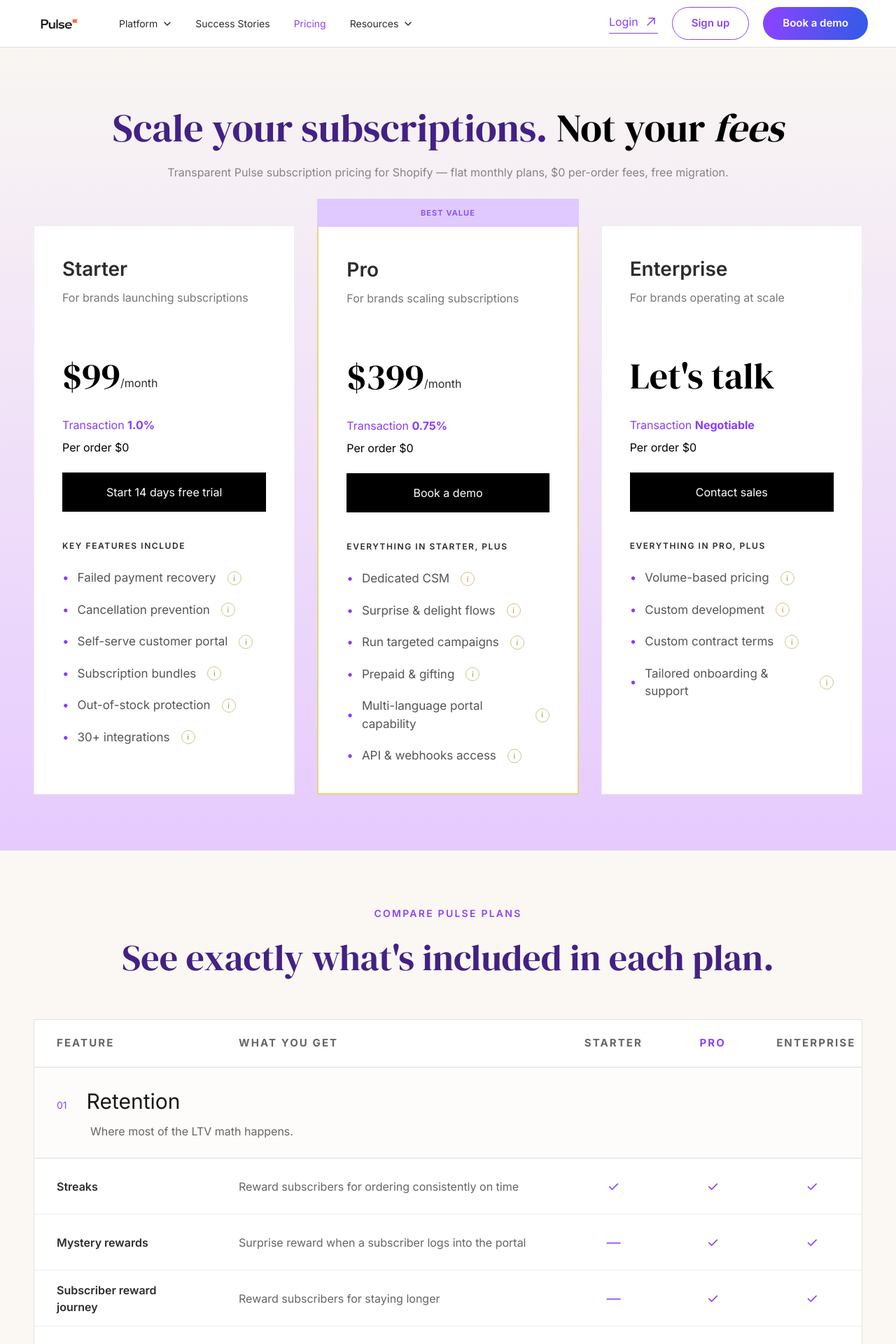
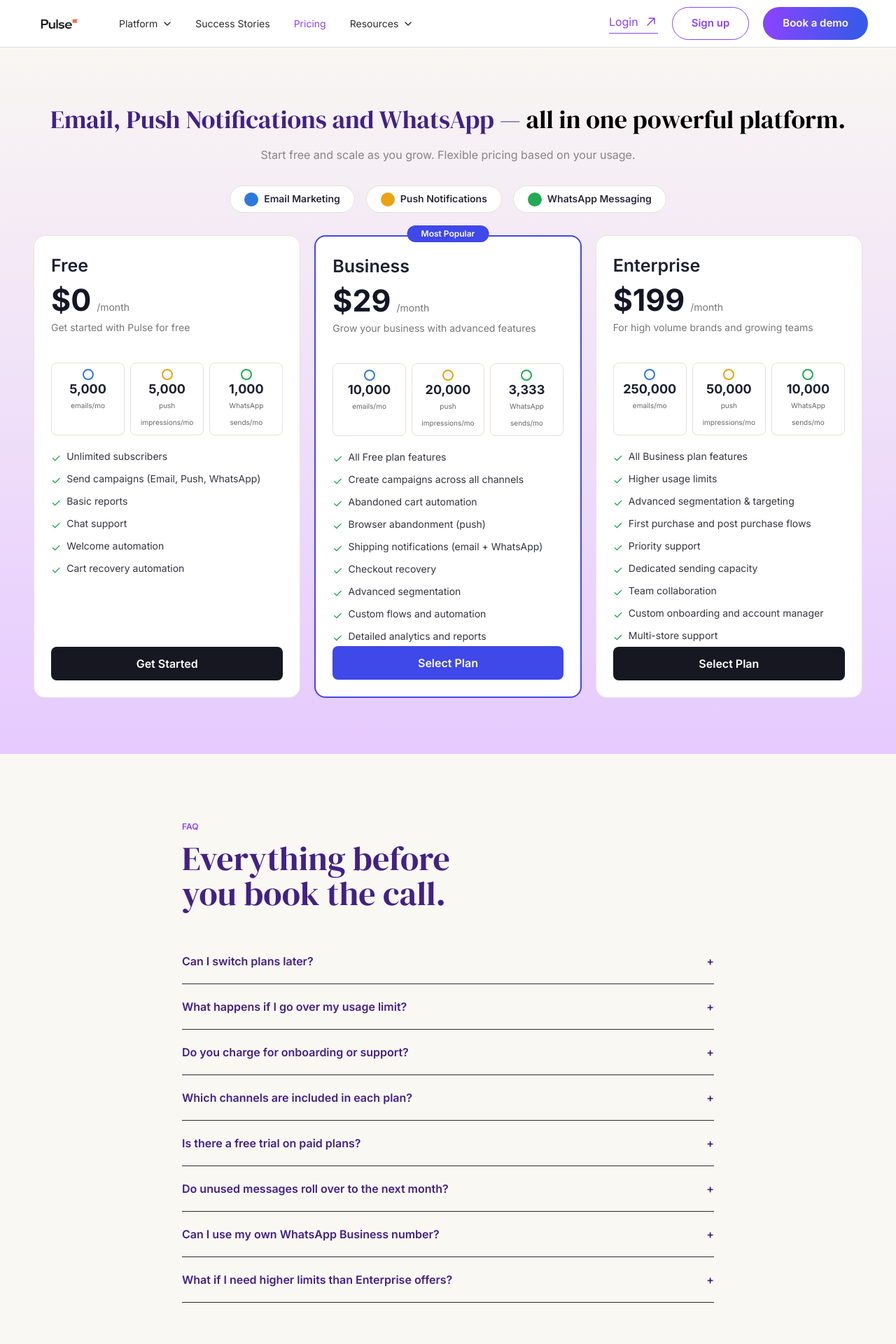
Before and after one commit to Adex360-service/pulse, a Next.js app: page /pricing in a window 1280 px wide. Shown: the top 1920 px of the page at 70% size. Built offline with nearby package versions, Linux system fonts and the light colour scheme.

Commit message:
pricing page update

```diff
--- a/app/components/pricing/PricingPage.jsx
+++ b/app/components/pricing/PricingPage.jsx
@@ -20,61 +20,86 @@ function Plans() {
       <Container>
         <div className="text-center">
           <h1
-            className={`${heading} text-[56px] leading-tight max-sm:text-[40px]`}
+            className={`${heading} text-[36px] leading-tight max-sm:text-[24px]`}
           >
-            Scale your subscriptions.{" "}
-            <span className="text-black">
-              Not your <em>fees</em>
-            </span>
+            Email, Push Notifications and WhatsApp —{" "}
+            <span className="text-black">all in one powerful platform.</span>
           </h1>
           <p className="mt-4 text-[#898285]">
-            Transparent Pulse subscription pricing for Shopify — flat monthly
-            plans, $0 per-order fees, free migration.
+            Start free and scale as you grow. Flexible pricing based on your
+            usage.
           </p>
         </div>
-        <div className="mx-auto mt-16 grid max-w-[1365px] grid-cols-3 items-stretch gap-8 max-lg:grid-cols-1">
+        <div className="mt-8 flex justify-center gap-4 text-sm font-semibold max-md:flex-wrap">
+          {["Email Marketing", "Push Notifications", "WhatsApp Messaging"].map(
+            (channel, index) => (
+              <span
+                key={channel}
+                className="rounded-full border border-[#e7e0d8] bg-white px-5 py-2 text-[#29283a]"
+              >
+                <span
+                  className={`mr-2 inline-block h-5 w-5 rounded-full align-middle ${index === 0 ? "bg-[#2e78dd]" : index === 1 ? "bg-[#e9a315]" : "bg-[#22aa54]"}`}
+                />
+                {channel}
+              </span>
+            ),
+          )}
+        </div>
+        <div className="mx-auto mt-8 grid max-w-[1365px] grid-cols-3 items-stretch gap-5 max-lg:grid-cols-1">
           {plans.map((plan) => (
             <article
               key={plan.name}
-              className={`relative flex min-h-[740px] flex-col bg-white p-10 max-sm:min-h-0 max-sm:p-7 ${plan.best ? "border-2 border-[#ebd47c]" : "border border-[#eee]"}`}
+              className={`relative flex min-h-[545px] flex-col rounded-2xl bg-white p-6 max-sm:min-h-0 max-sm:p-6 ${plan.best ? "border-2 border-[#3f48e8]" : "border border-[#e9e3db]"}`}
             >
               {plan.best && (
-                <span className="absolute inset-x-[-2px] -top-10 h-10 bg-[#dfc9ff] pt-3 text-center text-[11px] font-semibold uppercase tracking-widest text-[#8b43fd]">
-                  Best value
+                <span className="absolute left-1/2 -top-4 -translate-x-1/2 rounded-full bg-[#3f48e8] px-5 py-1 text-xs font-semibold text-white">
+                  Most Popular
                 </span>
               )}
-              <h2 className="text-[28px] font-semibold">{plan.name}</h2>
-              <p className="mt-2 min-h-10 text-base text-[#777]">
+              <h2 className="text-[25px] font-semibold text-[#202033]">
+                {plan.name}
+              </h2>
+              <div className="mt-2 flex items-baseline gap-2">
+                <strong className="text-[43px] leading-none text-[#151526]">
+                  {plan.price}
+                </strong>
+                <span className="text-sm text-[#777]">/month</span>
+              </div>
+              <p className="mt-2 min-h-10 text-sm text-[#777]">
                 {plan.subtitle}
               </p>
-              <div className="mt-12 flex min-h-[62px] items-end">
-                <strong className={`${heading} text-[52px] leading-none font-normal text-black`}>
-                  {plan.price}
-                </strong>
-                {plan.price.startsWith("$") && (
-                  <span className="mb-1 text-base">/month</span>
-                )}
+              <div className="mt-5 grid grid-cols-3 gap-2">
+                {plan.usage.map((item, index) => {
+                  const [value, ...labelParts] = item.split(" ");
+                  return (
+                    <div
+                      key={item}
+                      className="rounded-lg border border-[#e7e0d8] px-2 py-2 text-center"
+                    >
+                      <span
+                        className={`mx-auto mb-1 block h-4 w-4 rounded-full border-2 ${index === 0 ? "border-[#2e78dd]" : index === 1 ? "border-[#e9a315]" : "border-[#22aa54]"}`}
+                      />
+                      <b className="block text-lg leading-none text-[#202033]">
+                        {value}
+                      </b>
+                      <small className="text-[10px] leading-tight text-[#666]">
+                        {labelParts.join(" ")}
+                      </small>
+                    </div>
+                  );
+                })}
               </div>
-              <div className="mt-8 min-h-[54px]"><p className="text-base text-[#873cff]">Transaction <b>{plan.rate}</b></p><p className="mt-2 text-base text-black">Per order $0</p></div>
               <Link
-                href={
-                  plan.name === "Starter"
-                    ? "https://apps.shopify.com/loop-subscriptions"
-                    : "/book-a-demo"
-                }
-                className="mt-6 block bg-black py-4 text-center text-base text-white"
+                href="/book-a-demo"
+                className={`order-last mt-auto block rounded-lg py-3 text-center text-base font-semibold text-white ${plan.best ? "bg-[#3f48e8]" : "bg-[#171722]"}`}
               >
                 {plan.action}
               </Link>
-              <p className="mt-10 text-[12px] font-semibold uppercase tracking-[0.13em]">
-                {plan.label}
-              </p>
-              <ul className="mt-6 space-y-5 text-[17px] text-[#555]">
+              <ul className="mt-5 space-y-2 text-sm text-[#353542]">
                 {plan.features.map((item) => (
-                  <li key={item} className="flex items-center gap-3">
-                    <span className="text-[#873cff]">•</span>
+                  <li key={item} className="flex items-start gap-2">
+                    <span className="text-base text-[#20a753]">✓</span>
                     <span>{item}</span>
-                    <span className="group relative ml-1 inline-grid h-5 w-5 shrink-0 cursor-help place-items-center rounded-full border border-[#d7bf8b] text-[11px] text-[#b38c42]" tabIndex={0}>i<span role="tooltip" className="pointer-events-none absolute bottom-[calc(100%+10px)] left-1/2 z-20 hidden w-56 -translate-x-1/2 rounded-lg bg-[#281650] px-3 py-2 text-center text-xs leading-5 font-normal normal-case tracking-normal text-white shadow-lg group-hover:block group-focus:block">Learn more about {item.toLowerCase()} included with the {plan.name} plan.</span></span>
                   </li>
                 ))}
               </ul>
@@ -277,21 +302,17 @@ function Faq() {
           you book the call.
         </h2>
         <div className="mt-10">
-          {pricingFaqs.map((q, i) => (
-            <div className="border-b" key={q}>
+          {pricingFaqs.map((item, i) => (
+            <div className="border-b" key={item.question}>
               <button
                 onClick={() => setOpen(open === i ? null : i)}
                 className="flex w-full justify-between py-5 text-left font-semibold text-[#432184]"
               >
-                {q}
+                {item.question}
                 <span>{open === i ? "−" : "+"}</span>
               </button>
               {open === i && (
-                <p className="pb-5 leading-7 text-[#777]">
-                  Pulse offers transparent month-to-month pricing with no
-                  per-order flat fees, setup fees, migration fees, or hidden
-                  add-on charges.
-                </p>
+                <p className="pb-5 leading-7 text-[#777]">{item.answer}</p>
               )}
             </div>
           ))}
@@ -305,8 +326,8 @@ export default function PricingPage() {
   return (
     <>
       <Plans />
-      <Comparison />
-      <Proof />
+      {/* <Comparison /> */}
+      {/* <Proof /> */}
       <Faq />
       <section className="bg-[linear-gradient(120deg,#6d35bd,#a945c1)] py-24 text-center text-white">
         <Container>
@@ -316,8 +337,8 @@ export default function PricingPage() {
             for your brand.
           </h2>
           <p className="mx-auto mt-5 max-w-xl text-sm">
-            Book a call and we'll walk through your monthly cost with Pulse and how
-            a switch would work for your setup — no pressure, no pitch.
+            Book a call and we'll walk through your monthly cost with Pulse and
+            how a switch would work for your setup — no pressure, no pitch.
           </p>
           <Link
             href="/book-a-demo"
--- a/app/content/pricing.js
+++ b/app/content/pricing.js
@@ -2,50 +2,56 @@ const cdn = "https://cdn.prod.website-files.com/625e799b877c107387cdf3ac";
 
 export const plans = [
   {
-    name: "Starter",
-    subtitle: "For brands launching subscriptions",
-    price: "$99",
-    rate: "1.0%",
-    action: "Start 14 days free trial",
-    label: "Key features include",
+    name: "Free",
+    subtitle: "Get started with Pulse for free",
+    price: "$0",
+    action: "Get Started",
+    usage: ["5,000 emails/mo", "5,000 push impressions/mo", "1,000 WhatsApp sends/mo"],
     features: [
-      "Failed payment recovery",
-      "Cancellation prevention",
-      "Self-serve customer portal",
-      "Subscription bundles",
-      "Out-of-stock protection",
-      "30+ integrations",
+      "Unlimited subscribers",
+      "Send campaigns (Email, Push, WhatsApp)",
+      "Basic reports",
+      "Chat support",
+      "Welcome automation",
+      "Cart recovery automation",
     ],
   },
   {
-    name: "Pro",
-    subtitle: "For brands scaling subscriptions",
-    price: "$399",
-    rate: "0.75%",
-    action: "Book a demo",
-    label: "Everything in Starter, plus",
+    name: "Business",
+    subtitle: "Grow your business with advanced features",
+    price: "$29",
+    action: "Select Plan",
     best: true,
+    usage: ["10,000 emails/mo", "20,000 push impressions/mo", "3,333 WhatsApp sends/mo"],
     features: [
-      "Dedicated CSM",
-      "Surprise & delight flows",
-      "Run targeted campaigns",
-      "Prepaid & gifting",
-      "Multi-language portal capability",
-      "API & webhooks access",
+      "All Free plan features",
+      "Create campaigns across all channels",
+      "Abandoned cart automation",
+      "Browser abandonment (push)",
+      "Shipping notifications (email + WhatsApp)",
+      "Checkout recovery",
+      "Advanced segmentation",
+      "Custom flows and automation",
+      "Detailed analytics and reports",
     ],
   },
   {
     name: "Enterprise",
-    subtitle: "For brands operating at scale",
-    price: "Let's talk",
-    rate: "Negotiable",
-    action: "Contact sales",
-    label: "Everything in Pro, plus",
+    subtitle: "For high volume brands and growing teams",
+    price: "$199",
+    action: "Select Plan",
+    usage: ["250,000 emails/mo", "50,000 push impressions/mo", "10,000 WhatsApp sends/mo"],
+    label: "Everything in Starter, plus",
     features: [
-      "Volume-based pricing",
-      "Custom development",
-      "Custom contract terms",
-      "Tailored onboarding & support",
+      "All Business plan features",
+      "Higher usage limits",
+      "Advanced segmentation & targeting",
+      "First purchase and post purchase flows",
+      "Priority support",
+      "Dedicated sending capacity",
+      "Team collaboration",
+      "Custom onboarding and account manager",
+      "Multi-store support",
     ],
   },
 ];
@@ -199,10 +205,36 @@ export const pricingLogos = [
 ].map((file) => `${cdn}/${file}`);
 
 export const pricingFaqs = [
-  "How much does Pulse cost?",
-  "Does Pulse charge a per-order fee?",
-  "Does Pulse charge setup fees, migration fees, or hidden charges?",
-  "Does Pulse charge for add-ons or have hidden fees?",
-  "What kind of support does Pulse offer?",
-  "What will Pulse cost at my order volume?",
+  {
+    question: "Can I switch plans later?",
+    answer: "Yes. You can upgrade or downgrade at any time as your subscriber base and sending needs grow, without losing your campaigns, segments, or automations.",
+  },
+  {
+    question: "What happens if I go over my usage limit?",
+    answer: "You'll get notified before you hit your plan's limit. You can upgrade to the next plan, or purchase additional sending capacity for that channel.",
+  },
+  {
+    question: "Do you charge for onboarding or support?",
+    answer: "No, onboarding, support, and account setup are included in every paid plan at no extra cost.",
+  },
+  {
+    question: "Which channels are included in each plan?",
+    answer: "Every plan, including Free, includes all three channels: Email, Push Notifications, and WhatsApp. Higher plans increase your sending limits and unlock advanced automation and segmentation features.",
+  },
+  {
+    question: "Is there a free trial on paid plans?",
+    answer: "The Free plan itself has no time limit, you can use it as long as you like. You can upgrade to Business or Enterprise whenever your usage grows.",
+  },
+  {
+    question: "Do unused messages roll over to the next month?",
+    answer: "No, usage limits (emails, push impressions, WhatsApp sends) reset at the start of each billing cycle and don't carry over.",
+  },
+  {
+    question: "Can I use my own WhatsApp Business number?",
+    answer: "Yes, Business and Enterprise plans support connecting your own Meta-approved WhatsApp Business number for sending campaigns and automations.",
+  },
+  {
+    question: "What if I need higher limits than Enterprise offers?",
+    answer: "Reach out to our sales team for a custom plan based on your store's volume, higher plans are available for high-growth merchants.",
+  },
 ];
```
